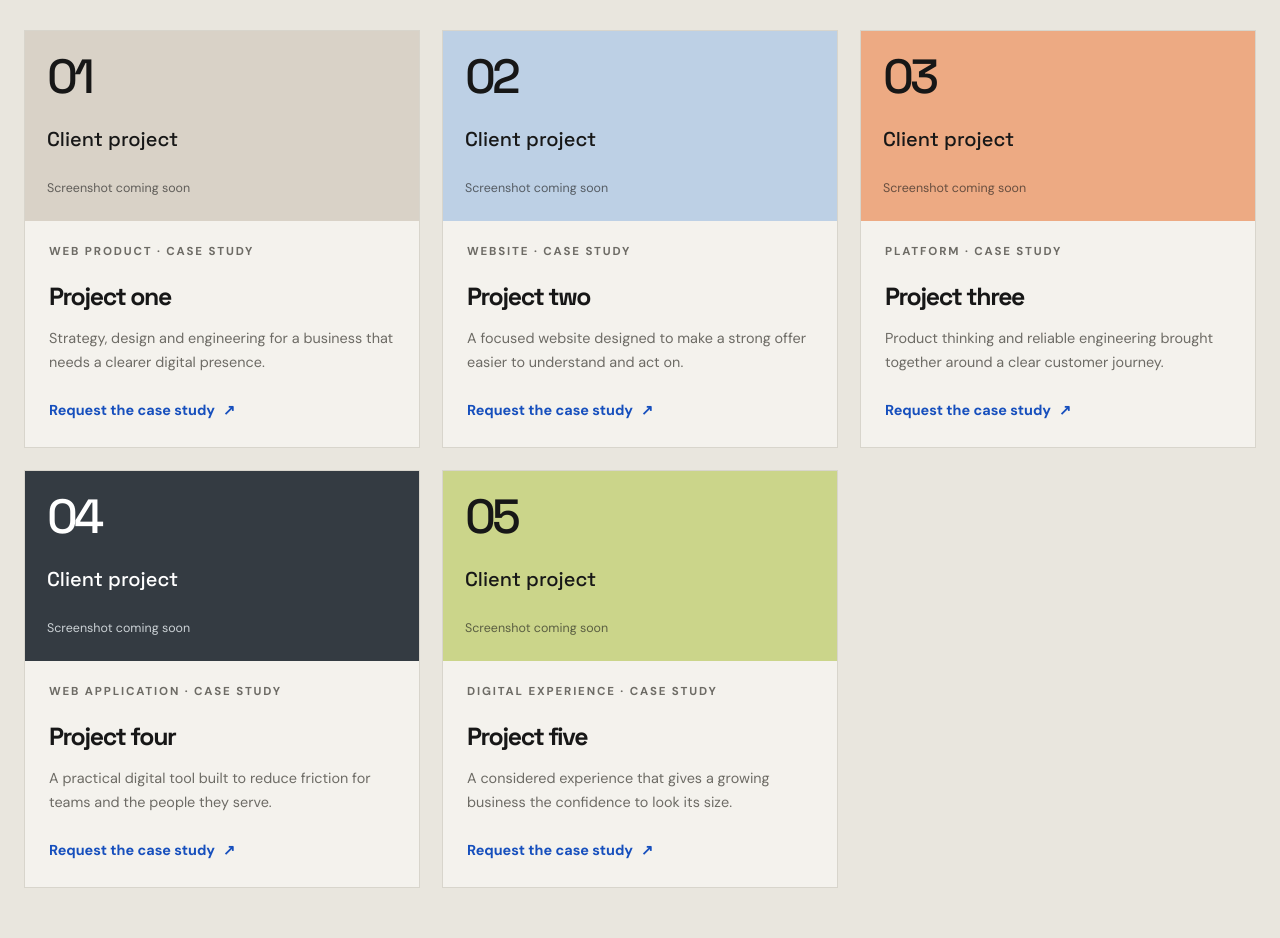
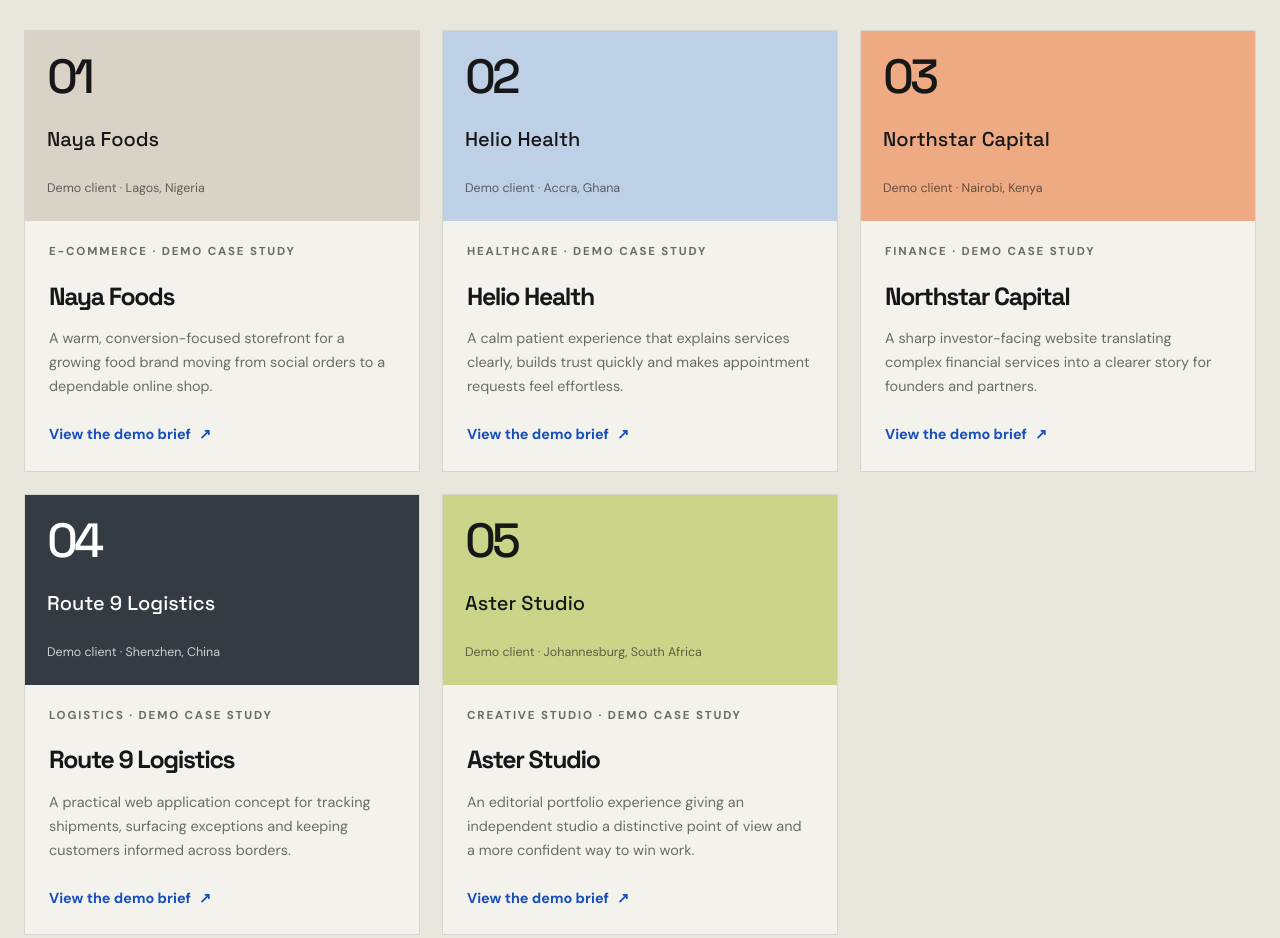
Before and after one commit to Iamgodwinubani/Iamgodwinubani.github.io, a website: page index.html in a window 1280 px wide. Shown: the part 3240-4178 px from the top of the page. Drawn offline with Linux system fonts and the light colour scheme.

Commit message:
Add demo client case studies

```diff
--- a/index.html
+++ b/index.html
@@ -88,11 +88,11 @@
         <div class="wrap">
           <div class="section-heading section-heading-row"><div><p class="eyebrow">Client work</p><h2>Digital products built for real businesses.</h2></div><p class="section-note">Five selected builds will live here. Each project opens its own case study when the final screenshots and links are added.</p></div>
           <div class="client-grid">
-            <article class="client-card"><div class="client-placeholder"><span>01</span><strong>Client project</strong><small>Screenshot coming soon</small></div><div><p class="card-kicker">Web product · Case study</p><h3>Project one</h3><p>Strategy, design and engineering for a business that needs a clearer digital presence.</p><a class="text-link" href="#contact">Request the case study <span aria-hidden="true">↗</span></a></div></article>
-            <article class="client-card"><div class="client-placeholder client-placeholder-blue"><span>02</span><strong>Client project</strong><small>Screenshot coming soon</small></div><div><p class="card-kicker">Website · Case study</p><h3>Project two</h3><p>A focused website designed to make a strong offer easier to understand and act on.</p><a class="text-link" href="#contact">Request the case study <span aria-hidden="true">↗</span></a></div></article>
-            <article class="client-card"><div class="client-placeholder client-placeholder-orange"><span>03</span><strong>Client project</strong><small>Screenshot coming soon</small></div><div><p class="card-kicker">Platform · Case study</p><h3>Project three</h3><p>Product thinking and reliable engineering brought together around a clear customer journey.</p><a class="text-link" href="#contact">Request the case study <span aria-hidden="true">↗</span></a></div></article>
-            <article class="client-card"><div class="client-placeholder client-placeholder-dark"><span>04</span><strong>Client project</strong><small>Screenshot coming soon</small></div><div><p class="card-kicker">Web application · Case study</p><h3>Project four</h3><p>A practical digital tool built to reduce friction for teams and the people they serve.</p><a class="text-link" href="#contact">Request the case study <span aria-hidden="true">↗</span></a></div></article>
-            <article class="client-card"><div class="client-placeholder client-placeholder-lime"><span>05</span><strong>Client project</strong><small>Screenshot coming soon</small></div><div><p class="card-kicker">Digital experience · Case study</p><h3>Project five</h3><p>A considered experience that gives a growing business the confidence to look its size.</p><a class="text-link" href="#contact">Request the case study <span aria-hidden="true">↗</span></a></div></article>
+            <article class="client-card"><div class="client-placeholder"><span>01</span><strong>Naya Foods</strong><small>Demo client · Lagos, Nigeria</small></div><div><p class="card-kicker">E-commerce · Demo case study</p><h3>Naya Foods</h3><p>A warm, conversion-focused storefront for a growing food brand moving from social orders to a dependable online shop.</p><a class="text-link" href="#contact">View the demo brief <span aria-hidden="true">↗</span></a></div></article>
+            <article class="client-card"><div class="client-placeholder client-placeholder-blue"><span>02</span><strong>Helio Health</strong><small>Demo client · Accra, Ghana</small></div><div><p class="card-kicker">Healthcare · Demo case study</p><h3>Helio Health</h3><p>A calm patient experience that explains services clearly, builds trust quickly and makes appointment requests feel effortless.</p><a class="text-link" href="#contact">View the demo brief <span aria-hidden="true">↗</span></a></div></article>
+            <article class="client-card"><div class="client-placeholder client-placeholder-orange"><span>03</span><strong>Northstar Capital</strong><small>Demo client · Nairobi, Kenya</small></div><div><p class="card-kicker">Finance · Demo case study</p><h3>Northstar Capital</h3><p>A sharp investor-facing website translating complex financial services into a clearer story for founders and partners.</p><a class="text-link" href="#contact">View the demo brief <span aria-hidden="true">↗</span></a></div></article>
+            <article class="client-card"><div class="client-placeholder client-placeholder-dark"><span>04</span><strong>Route 9 Logistics</strong><small>Demo client · Shenzhen, China</small></div><div><p class="card-kicker">Logistics · Demo case study</p><h3>Route 9 Logistics</h3><p>A practical web application concept for tracking shipments, surfacing exceptions and keeping customers informed across borders.</p><a class="text-link" href="#contact">View the demo brief <span aria-hidden="true">↗</span></a></div></article>
+            <article class="client-card"><div class="client-placeholder client-placeholder-lime"><span>05</span><strong>Aster Studio</strong><small>Demo client · Johannesburg, South Africa</small></div><div><p class="card-kicker">Creative studio · Demo case study</p><h3>Aster Studio</h3><p>An editorial portfolio experience giving an independent studio a distinctive point of view and a more confident way to win work.</p><a class="text-link" href="#contact">View the demo brief <span aria-hidden="true">↗</span></a></div></article>
           </div>
         </div>
       </section>
```
Also changed, not shown: scripts/build-landing.js (+5 -5 lines).
